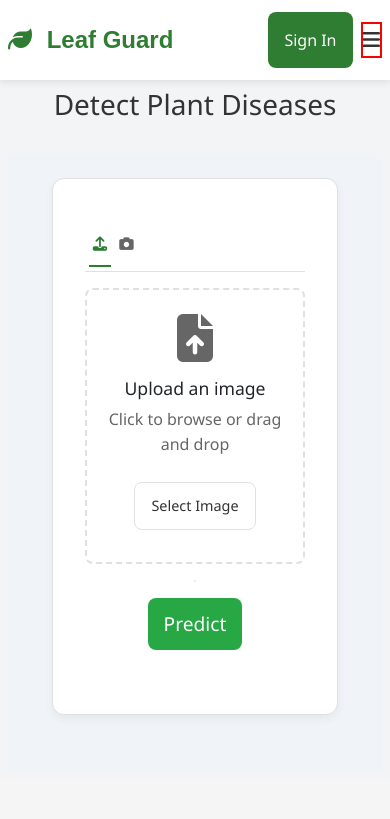
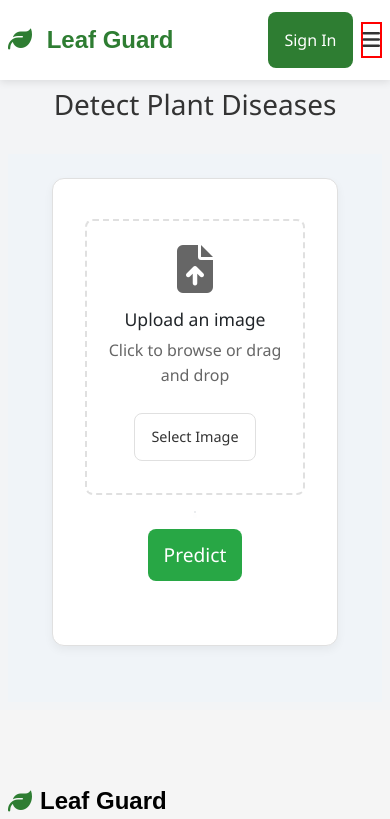
Before and after one commit to Aditya-1663/plant_disease, a Flask app: page /detect in a window 390 px wide. Shown: the top 819 px of the page. Run offline with Flask 3, Linux system fonts and the light colour scheme; some libraries are stand-ins or nearby versions.

Commit message:
updated files

```diff
--- a/app/static/styles/detect.css
+++ b/app/static/styles/detect.css
@@ -145,7 +145,9 @@
   .container {
     padding: 0.5rem;
   }
-
+   .tabs{
+    display: none;
+   }
   h1 {
     font-size: 1.75rem;
   }
--- a/app/templates/detect.html
+++ b/app/templates/detect.html
@@ -45,7 +45,7 @@
                     <input type="hidden" name="name" value="{{ session['name'] }}" />
                     <input type="hidden" name="email" value="{{ session['email'] }}" />
 
-                      <div class="tabs mb-3">
+                      <div class="tabs mb-3 red">
                         <button
                           type="button"
                           id="uploadTab"
```
